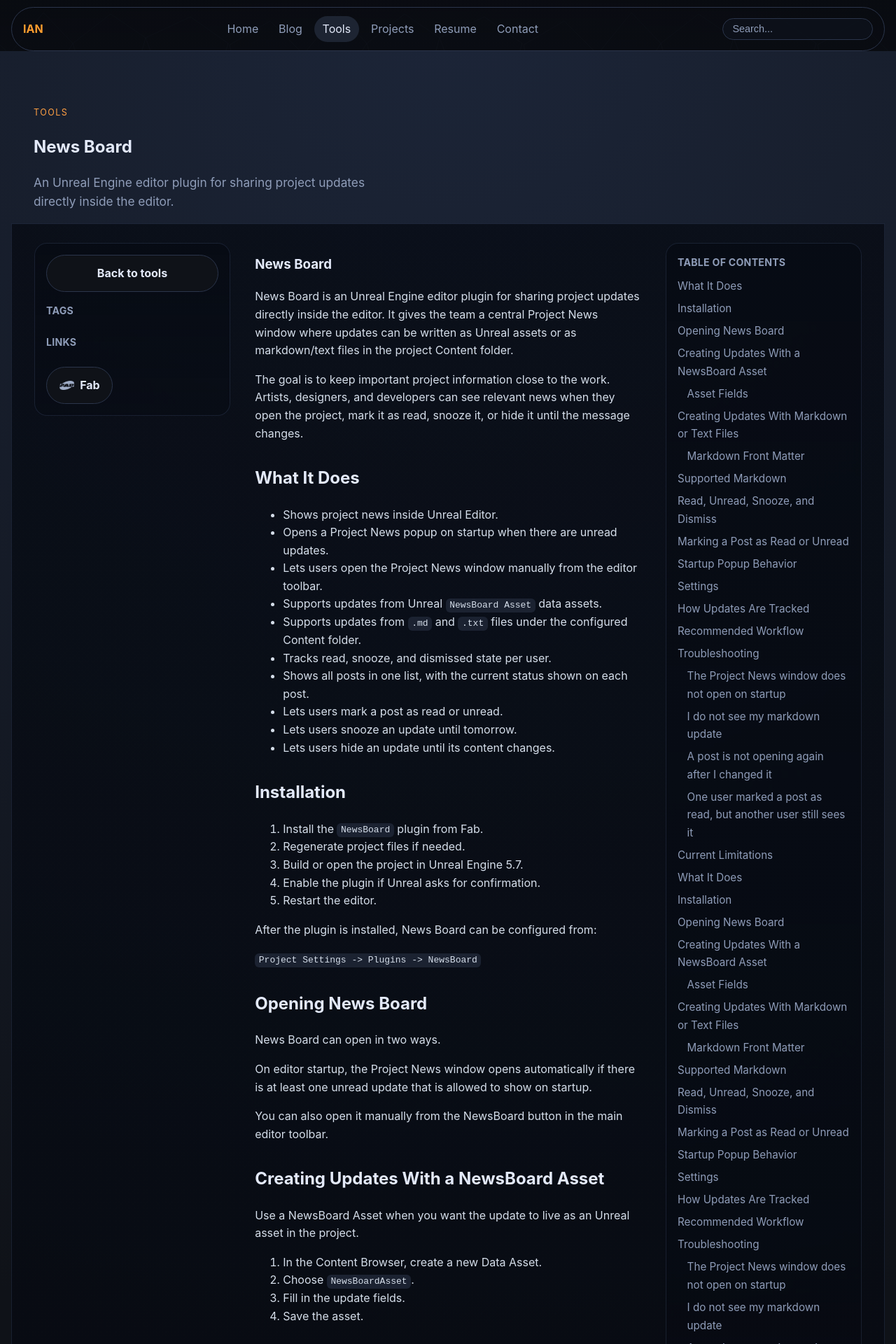
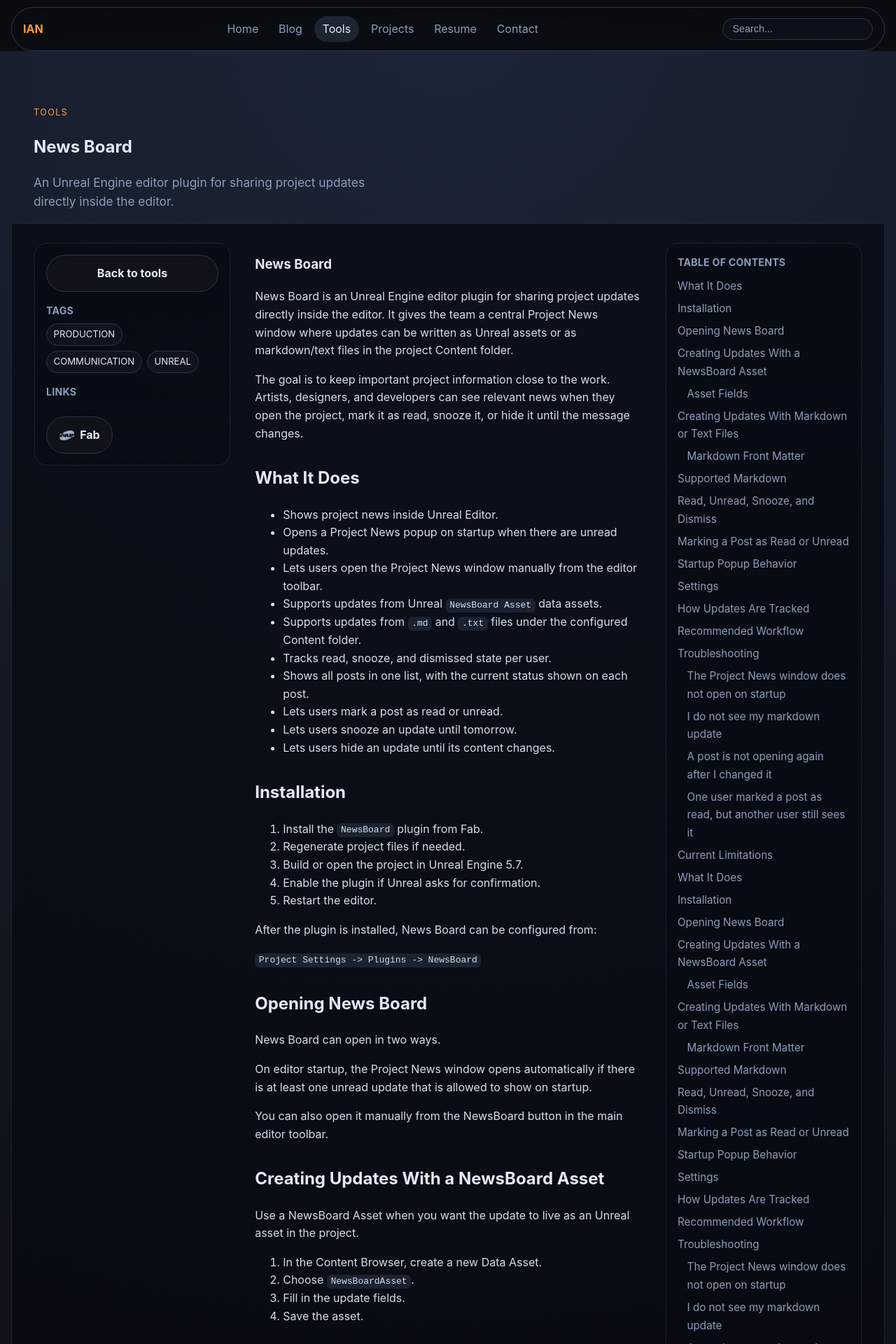
Before and after one commit to ianistor/ian_mywebsite, a Jekyll site: the page built from _tools/2026-05-09-news-board.md, in a window 1280 px wide. Shown: the top 1920 px of the page at 70% size. Built offline with Jekyll 4.4.1, drawn with Linux system fonts in a browser that asks for light colours; nearby versions of some CDN libraries.

Commit message:
Update 2026-05-09-news-board.md

```diff
--- a/_tools/2026-05-09-news-board.md
+++ b/_tools/2026-05-09-news-board.md
@@ -4,6 +4,7 @@
 overlay_text: "Unreal Engine"
 summary: "An Unreal Engine editor plugin for sharing project updates directly inside the editor."
 image: https://raw.githubusercontent.com/ianistor/ian_website/main/assets/images/tools_showcase/newsboard/ProjectNews.png
+tags: [production, communication, unreal]
 featured: true
 landing_position: 3
 links:
```
